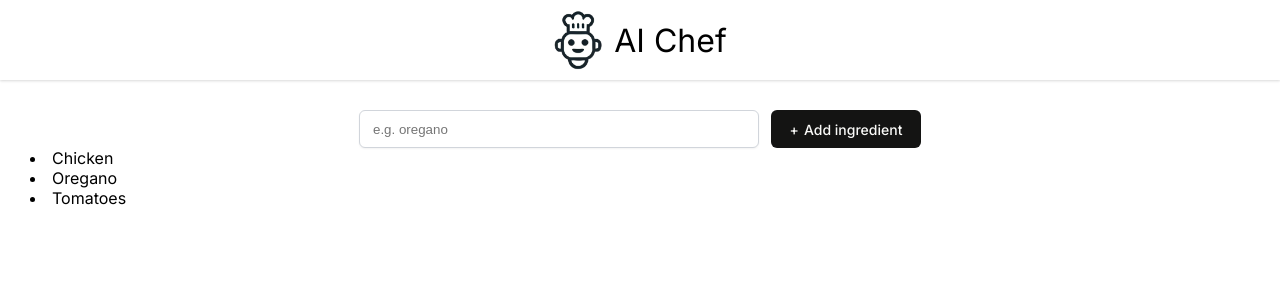
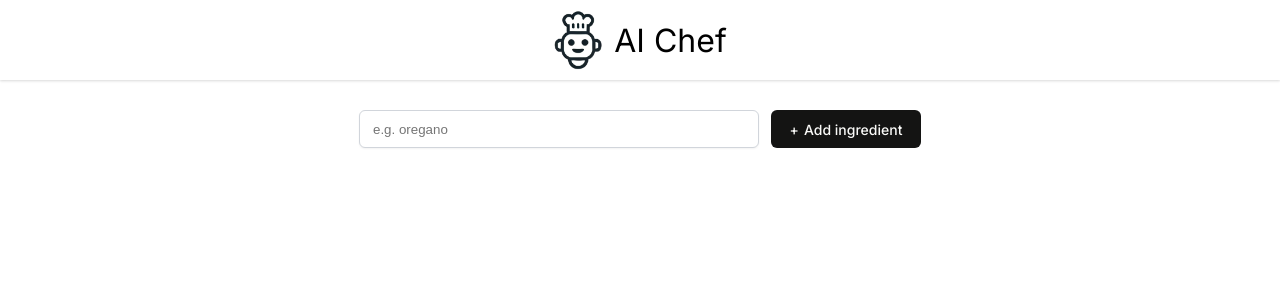
Before and after one commit to Saqibb786/AI-Chef, a React (Vite) app: page / in a window 1280 px wide. Shown: the top 300 px of the page. Built offline with nearby package versions, Linux system fonts and the light colour scheme.

Commit message:
feat: add useState for inredients array

```diff
--- a/src/components/Main.jsx
+++ b/src/components/Main.jsx
@@ -1,17 +1,17 @@
 import React from 'react'
 
 function Main() {
-    const ingredients = ["Chicken", "Oregano", "Tomatoes"]
+    const [ingredientsList, setIngredientsList] = React.useState([])
 
-    const ingredientsListItems = ingredients.map(ingredient => (
+    const ingredientsListItems = ingredientsList.map(ingredient => (
         <li key={ingredient}>{ingredient}</li>
     ))
     function handleSubmit(event) {
         event.preventDefault()
         const formData = new FormData(event.currentTarget)
         const newIngredient = formData.get("ingredient")
-        ingredients.push(newIngredient)
-        console.log(ingredients)
+
+        setIngredientsList(prevIngredients => [...prevIngredients, newIngredient])
 
     }
 
```
Also changed, not shown: tasks.txt.
